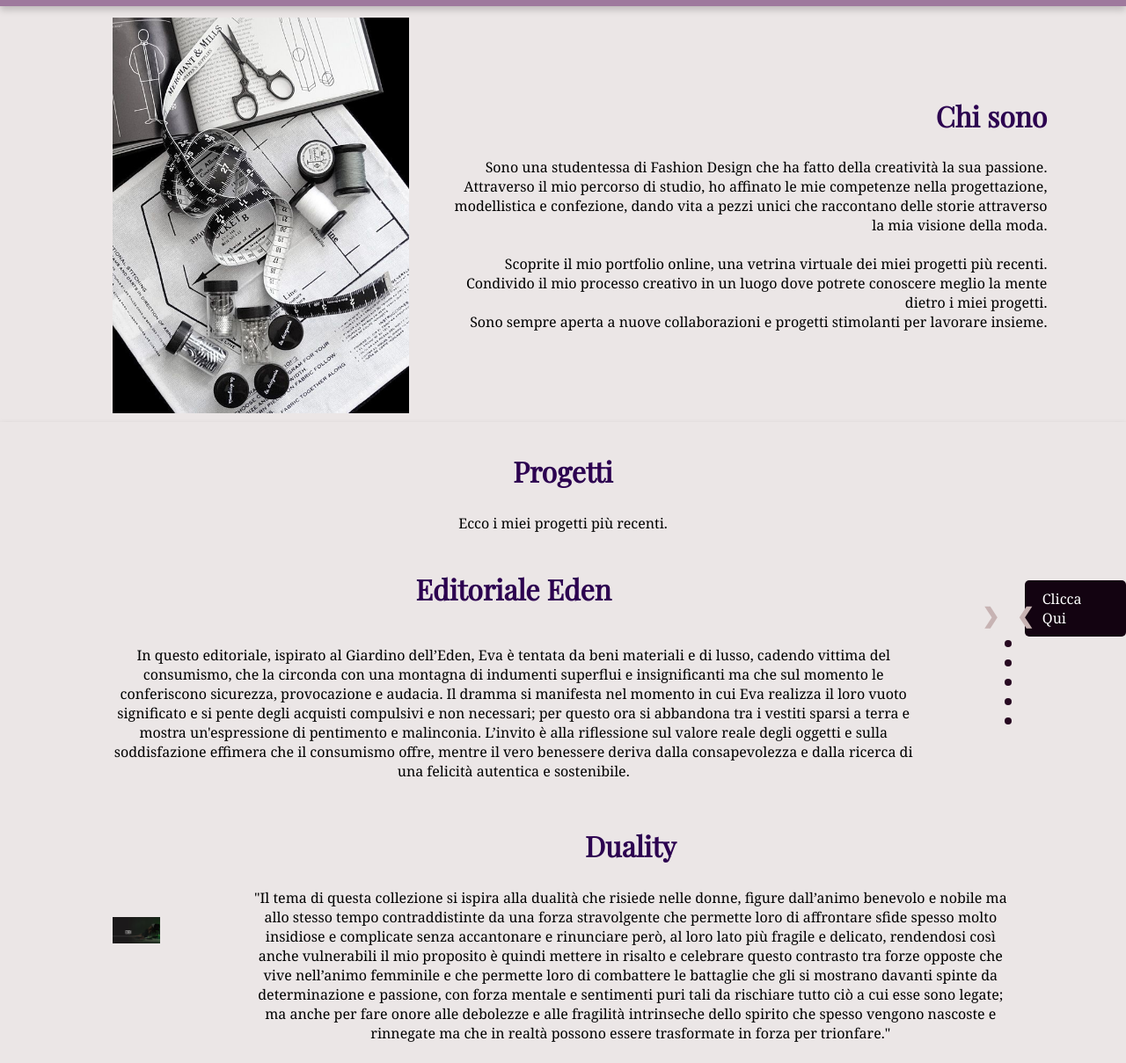
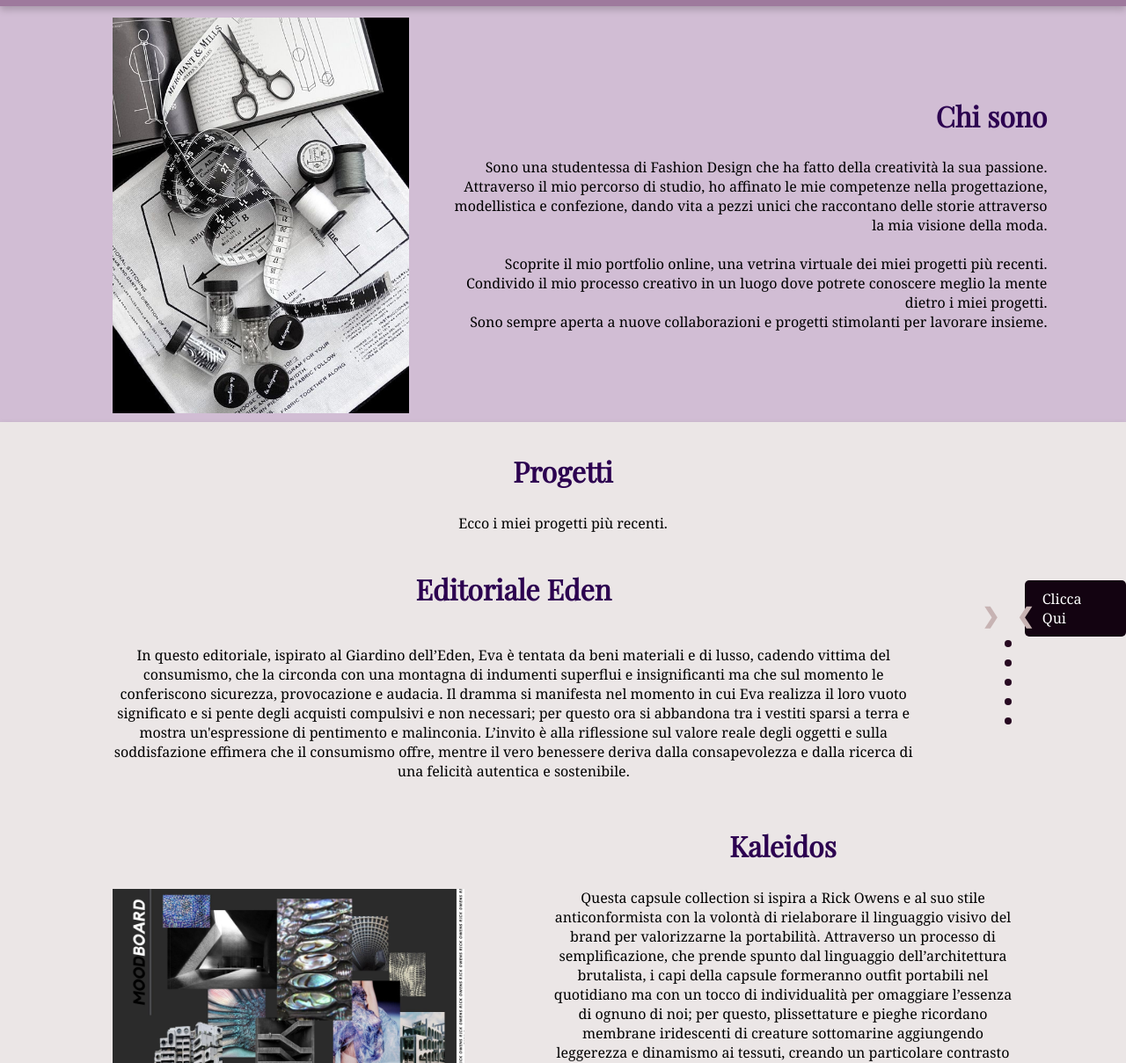
Before and after one commit to EricaReibaldi/Erica-Reibaldi-Portfolio-, a plain HTML site: page Index.html in a window 1280 px wide. Shown: the part 76-1285 px from the top of the page at 88% size. Drawn offline with nearby package versions, Linux system fonts and the light colour scheme.

Commit message:
foto kaleidos

```diff
--- a/Index.css
+++ b/Index.css
@@ -64,7 +64,7 @@ header {
 }
 
 .chisono {
-  background-color: rgb(235, 230, 230);
+  background-color: rgba(188, 158, 192, 0.678);
   text-align: right;
   padding-right: 7%;
   padding-left: 10%;
@@ -131,11 +131,11 @@ header {
   background-color: rgb(170, 129, 170);
   display: flex;
   flex-direction: row;
-  box-shadow: 0 4px 8px rgba(0, 0, 0, 0.2);
   align-items: center;
   gap: 200px;
   padding-left: 20%;
   padding-right: 20%;
+box-shadow : 0 4px 8px rgba(0, 0, 0, 0.2);
  }
 
 .info a {
@@ -352,10 +352,12 @@ img {vertical-align: middle;}
     margin: 10px 0;
     padding: 10px;
     width: 100%;
+
 }
 
 .nav-links.active {
     display: flex; /* Show nav links when active */
+
 }
 
 
@@ -398,9 +400,6 @@ img {vertical-align: middle;}
     font-family: Georgia, 'Times New Roman', Times, serif;
   }
 
-  .prev, .next,.text {font-size: 11px}
-}
-
   #foto2 {
     max-width: 100%;
     height: auto;
@@ -410,6 +409,10 @@ img {vertical-align: middle;}
     max-width: 100%;
     height: auto;
   }
+  .prev, .next,.text {font-size: 11px}
+}
+
+
 }
 
 
--- a/Index.html
+++ b/Index.html
@@ -126,13 +126,16 @@
 
 <div class="container">
   <div id="slider2">
-  <img id="foto2" src="Progetto 1/2.jpg" alt="Eden">
+  <img id="foto2" src="Kaleidos-MOODBOARD.jpg" alt="Kaleidos">
   </div>
 
     <div id="testo2">
-      <h2> Duality</h2>
-      <p> "Il tema di questa collezione si ispira alla dualità che risiede nelle donne, figure dall’animo benevolo e nobile ma allo stesso tempo contraddistinte da una forza stravolgente che permette loro di affrontare sfide spesso molto insidiose e complicate senza accantonare e rinunciare però, al loro lato più fragile e delicato, rendendosi così anche vulnerabili il mio proposito è quindi mettere in risalto e celebrare questo contrasto tra forze opposte che vive nell’animo femminile e che permette loro di combattere le battaglie che gli si mostrano davanti spinte da determinazione e passione, con forza mentale e sentimenti puri tali da rischiare tutto ciò a cui esse sono legate;
-     ma anche per fare onore alle debolezze e alle fragilità intrinseche dello spirito che spesso vengono nascoste e rinnegate ma che in realtà possono essere trasformate in forza per trionfare." </p>
+      <h2> Kaleidos </h2>
+      <p> Questa capsule collection si ispira a Rick Owens e al suo stile anticonformista con la volontà di rielaborare il linguaggio visivo del brand per valorizzarne la portabilità.
+
+        Attraverso un processo di semplificazione, che prende spunto dal linguaggio dell’architettura brutalista, i capi della capsule formeranno outfit portabili nel quotidiano ma con un tocco di individualità per omaggiare l’essenza di ognuno di noi; per questo, plissettature e pieghe ricordano membrane iridescenti di creature sottomarine aggiungendo leggerezza e dinamismo ai tessuti, creando un particolare contrasto con la solidità e la struttura dei tagli brutalisti, e quindi con l’identità del brand.
+
+        Questa capsule dunque incarna l'incontro tra l'audacia di Rick Owens e l'essenzialità del brutalismo, offrendo una nuova interpretazione della moda contemporanea che sfida le convenzioni e celebra la bellezza nella sua forma più pura. </p>
     </div>
 
   </div>
```
Also changed, not shown: Kaleidos-COLORS AND FABRICS.jpg (added), Kaleidos-Concept.jpg (added), Kaleidos-FIGURINI.jpg (added), Kaleidos-MOODBOARD.jpg (added). Lines whose indentation alone changed are shown as unchanged.
